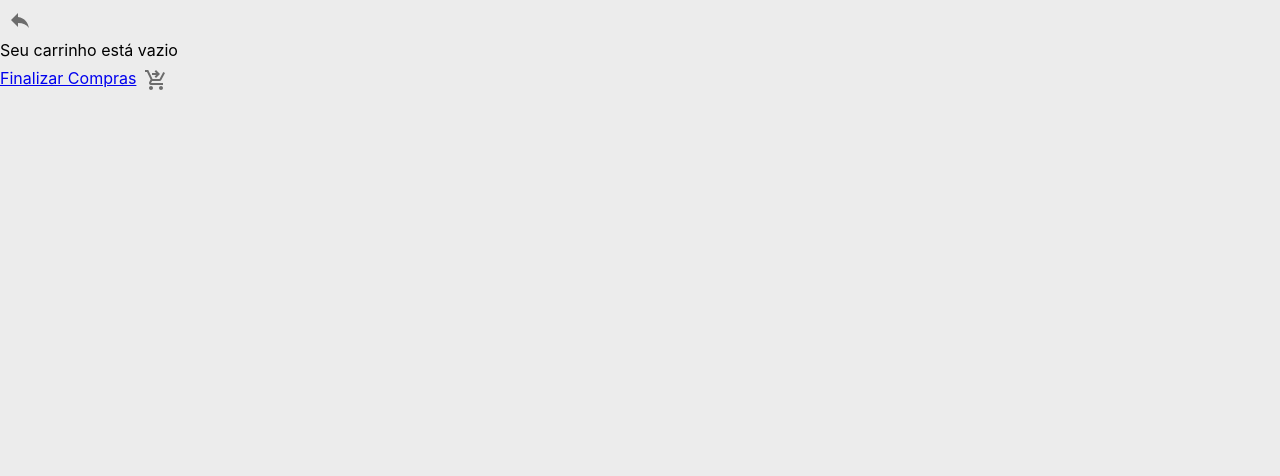
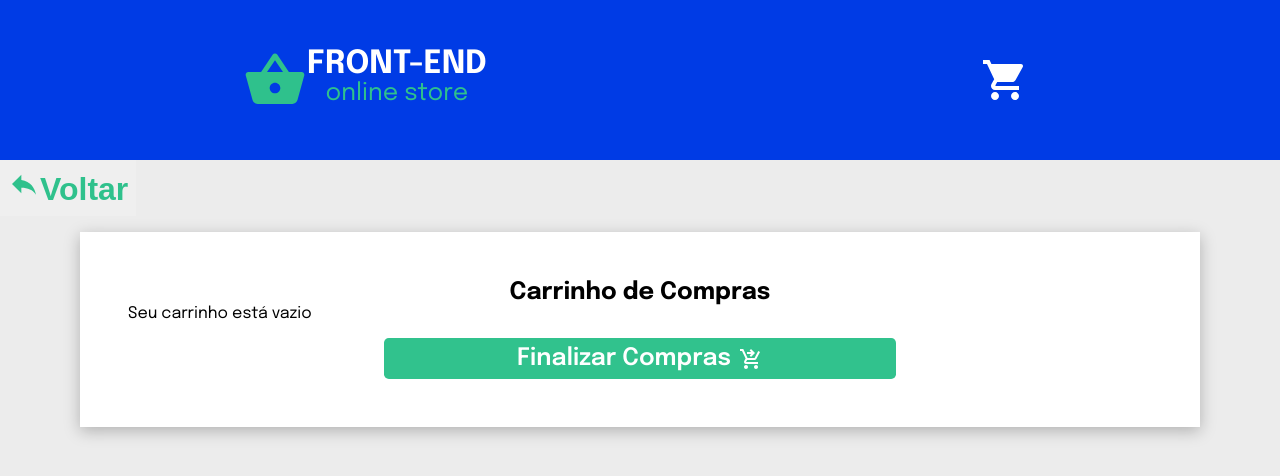
Before and after one commit to geovannaotoni/trybe-project-frontend-online-store, a React (Create React App) app: page /cart in a window 1280 px wide. Shown: the top 476 px of the page. Built offline with nearby package versions, Linux system fonts and the light colour scheme.

Commit message:
css pag do carrinho

```diff
--- a/src/pages/Cart.jsx
+++ b/src/pages/Cart.jsx
@@ -3,9 +3,11 @@ import React, { Component } from 'react';
 import { Link } from 'react-router-dom';
 import { IconButton } from '@mui/material';
 import ReplyIcon from '@mui/icons-material/Reply';
-import { Add, Remove, Clear } from '@mui/icons-material';
+import { Add, Remove, Clear, ShoppingCart } from '@mui/icons-material';
+import ShoppingBasketIcon from '@mui/icons-material/ShoppingBasket';
 import ShoppingCartCheckoutIcon from '@mui/icons-material/ShoppingCartCheckout';
 import { getProductsFromStorage, setProductsOnStorage } from '../services/localStorage';
+import '../styles/Cart.css';
 
 class Cart extends Component {
   state = {
@@ -49,16 +51,35 @@ class Cart extends Component {
     this.setState({
       cartProducts,
     });
+    setProductsOnStorage(cartProducts);
   }
 
   render() {
     const { cartProducts } = this.state;
-    const { history: { goBack } } = this.props;
+    const { history: { goBack, push } } = this.props;
     return (
+      <>
+        <header>
+          <div className="name" onClick={ () => push('/') }>
+            <ShoppingBasketIcon style={ { color: '#2FC18C', fontSize: '4rem' } } />
+            <div>
+              <span>FRONT-END</span>
+              <span>online store</span>
+            </div>
+          </div>
+          <Link to="/cart">
+            <IconButton data-testid="shopping-cart-button" style={ { color: 'white' } }>
+              <ShoppingCart style={ { fontSize: '3rem' } } />
+            </IconButton>
+          </Link>
+        </header>
         <section>
-        <IconButton onClick={ () => goBack() }>
-          <ReplyIcon />
-        </IconButton>
+          <button onClick={ () => goBack() } className="button-goback">
+            <ReplyIcon style={ { color: '#2FC18C', fontSize: '2rem' } } />
+            <span>Voltar</span>
+          </button>
+          <div className="carrinho">
+            <p>Carrinho de Compras</p>
             {
               cartProducts.length === 0 ? (
                 <p data-testid="shopping-cart-empty-message">
@@ -67,8 +88,13 @@ class Cart extends Component {
               ) : (
                 cartProducts.map((product) => (
                   <article key={ product.id }>
+                    <hr />
+                    <img
+                      src={ product.thumbnail }
+                      alt={ product.name }
+                    />
                     <p data-testid="shopping-cart-product-name">{ product.title }</p>
-                <p>{ product.price }</p>
+                    <div className="operations">
                       <IconButton
                         data-testid="product-decrease-quantity"
                         onClick={ () => this.setProductQuantity(product.id, 'decrease') }
@@ -88,19 +114,21 @@ class Cart extends Component {
                       >
                         <Clear />
                       </IconButton>
+                    </div>
+                    <p>{ `R$ ${product.price}` }</p>
                   </article>
                 ))
               )
             }
-        <div>
             <Link to="/checkout" data-testid="checkout-products">
+              <button className="btn-add-to-cart small">
                 <span>Finalizar Compras</span>
-            <IconButton>
                 <ShoppingCartCheckoutIcon />
-            </IconButton>
+              </button>
             </Link>
           </div>
         </section>
+      </>
     );
   }
 }
@@ -108,6 +136,7 @@ class Cart extends Component {
 Cart.propTypes = {
   history: PropTypes.shape({
     goBack: PropTypes.func,
+    push: PropTypes.func,
   }).isRequired,
 };
 
--- /dev/null
+++ b/src/styles/Cart.css
@@ -0,0 +1,63 @@
+.carrinho {
+  background-color: #FFFFFF;
+  box-shadow: 0px 4px 15px rgba(0, 0, 0, 0.25);
+  font-family: 'Epilogue';
+  margin: 1rem 5rem;
+  padding: 3rem;
+}
+
+.carrinho > p:first-of-type {
+  font-family: 'Epilogue';
+  font-weight: 700;
+  font-size: 1.5rem;
+  text-align: center;
+}
+
+.carrinho article {
+  align-items: center;
+  display: flex;
+  flex-wrap: wrap;
+  justify-content: space-between;
+}
+
+.carrinho article hr {
+  flex-basis: 100%;
+  margin: 1rem 0;
+}
+
+.operations {
+  display: flex;
+  align-items: center;
+}
+
+.operations > p {
+  background-color: #B0B3BB;
+  color: white;
+  font-weight: 700;
+  font-size: 1.3rem;
+  text-align: center;
+  line-height: 2rem;
+  height: 2rem;
+  width: 2rem;
+  border-radius: 2rem;
+}
+
+.carrinho a {
+  display: flex;
+  justify-content: center;
+  text-decoration: none;
+  margin-top: 1rem;
+}
+
+.carrinho a > button {
+  width: 50%;
+}
+
+.carrinho article > p:first-of-type {
+  text-align: center;
+  width: 40%;
+}
+
+.carrinho article > p:last-of-type {
+  font-weight: 700;
+}
--- a/src/styles/Home.css
+++ b/src/styles/Home.css
@@ -39,6 +39,7 @@ header span:last-child {
 
 .name {
   display: flex;
+  cursor: pointer;
 }
 
 .name > div {
@@ -160,7 +161,9 @@ main > nav > ul > li:hover {
   align-items: center;
   background-color: #31C28D;
   border: 0;
+  border-radius: 0.3rem;
   color: white;
+  cursor: pointer;
   display: flex;
   font-family: 'Epilogue';
   font-size: 0.9rem;
@@ -169,7 +172,6 @@ main > nav > ul > li:hover {
   justify-content: center;
   padding: 0.3rem;
   width: 80%;
-  cursor: pointer;
 }
 
 .btn-add-to-cart:hover {
--- a/src/styles/ProductDetail.css
+++ b/src/styles/ProductDetail.css
@@ -29,9 +29,10 @@
 }
 
 .details {
+  justify-content: space-around;
   min-height: 70vh;
+  position: relative;
   width: 40%;
-  justify-content: space-around;
 }
 
 .small {
@@ -43,6 +44,7 @@
   font-family: 'Epilogue';
   font-size: 2.5rem;
   text-align: center;
+  padding-top: 0.5rem;
 }
 
 .details > img {
@@ -132,3 +134,16 @@
   color: rgb(109, 112, 117);
   flex-basis: 100%;
 }
+
+.details > span:last-of-type {
+  position: absolute;
+  top: 0;
+  right: 0;
+  background-color: #003BE5;
+  color: white;
+  font-family: 'Epilogue';
+  font-style: normal;
+  font-weight: 600;
+  font-size: 1.3rem;
+  padding: 0.25rem;
+}
```
Lines whose indentation alone changed are shown as unchanged.
